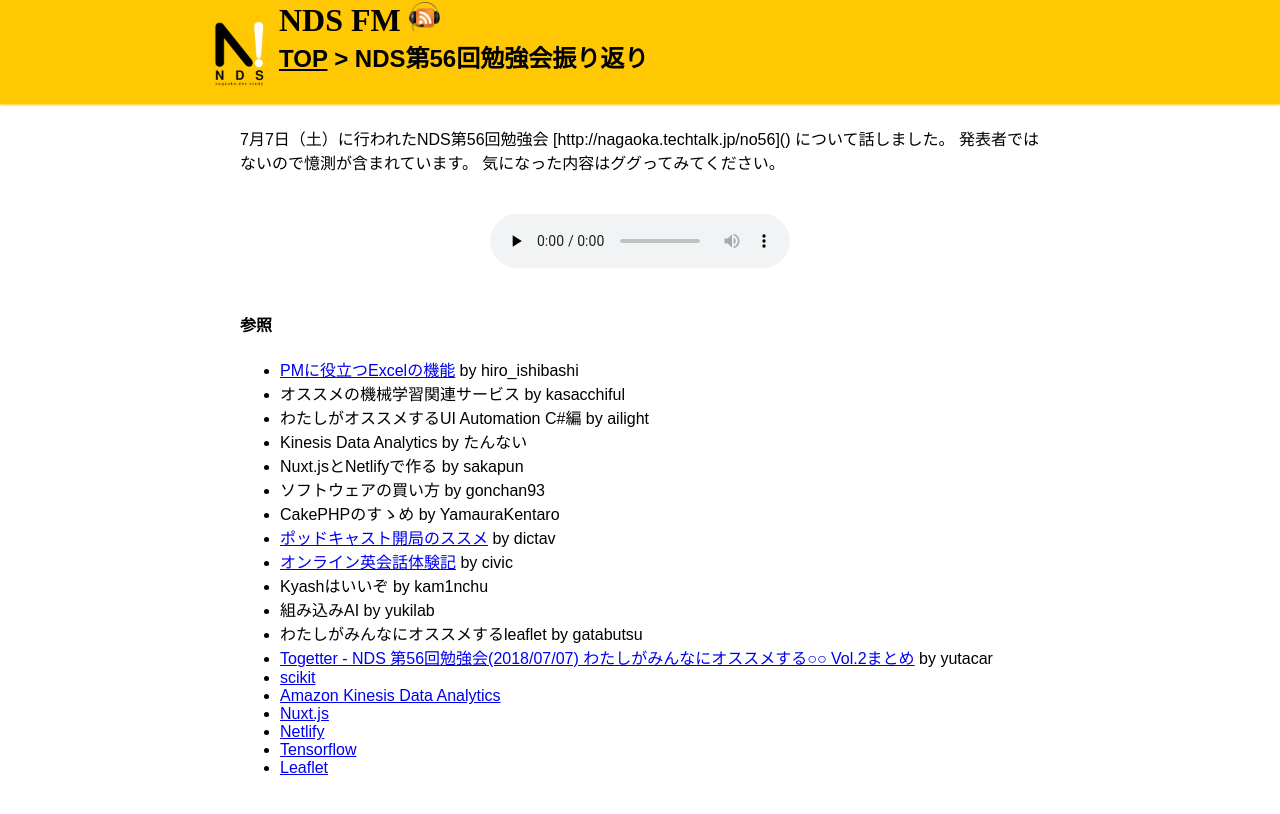
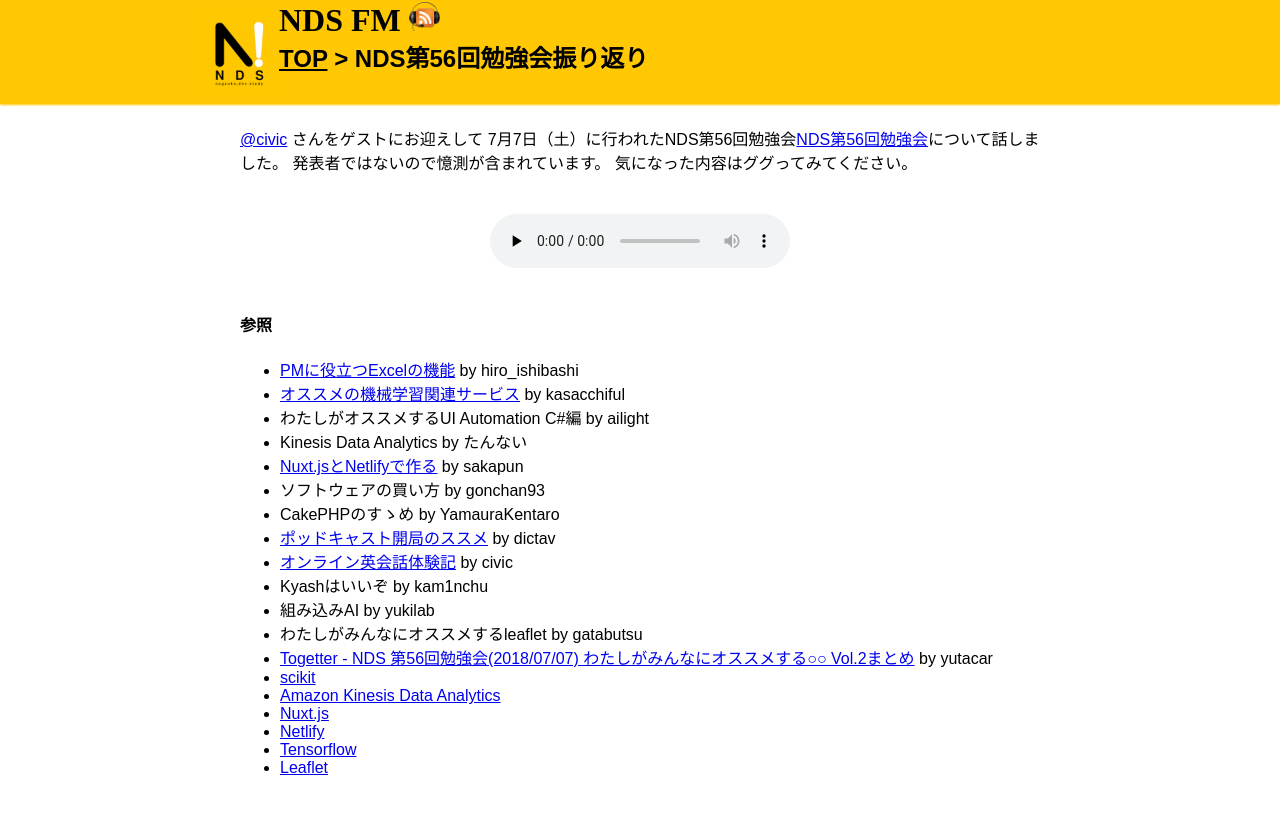
Before and after one commit to NagaokaDevelopersStudy/ndsfm, a Jekyll site: the page built from docs/_posts/2018-07-22-001.md, in a window 1280 px wide. Shown: the top 814 px of the page. Built offline with Jekyll 4.4.1, drawn with Linux system fonts in a browser that asks for light colours; some web fonts are replaced.

Commit message:
fix ndsfm#001: add some references

```diff
--- a/docs/_posts/2018-07-22-001.md
+++ b/docs/_posts/2018-07-22-001.md
@@ -5,9 +5,10 @@ subject: NDS第56回勉強会振り返り
 guest:
   name: civic
   url: https://twitter.com/civic
-summary: civic さんをゲストに迎えて7月7日に開催された第56回勉強会の振り返りを行いました。
+summary: |
+  @civic さんをゲストに迎えて7月7日に開催された第56回勉強会の振り返りを行いました。
 description: |
-  7月7日（土）に行われたNDS第56回勉強会 [http://nagaoka.techtalk.jp/no56]() について話しました。
+  <a href="https://twitter.com/civic" target="_blank">@civic</a> さんをゲストにお迎えして 7月7日（土）に行われたNDS第56回勉強会<a href="http://nagaoka.techtalk.jp/no56" target="_blank">NDS第56回勉強会</a>について話しました。
   発表者ではないので憶測が含まれています。
   気になった内容はググってみてください。
 refs:
@@ -16,6 +17,7 @@ refs:
     author:
       name: hiro_ishibashi
   - title: オススメの機械学習関連サービス
+    url: https://speakerdeck.com/kasacchiful/nds56
     author:
       name: kasacchiful
   - title: わたしがオススメするUI Automation C#編
@@ -25,6 +27,7 @@ refs:
     author:
       name: たんない
   - title: Nuxt.jsとNetlifyで作る
+    url: https://www.slideshare.net/sakapun/nuxtjsnetlifynds56
     author:
       name: sakapun
   - title: ソフトウェアの買い方
```
